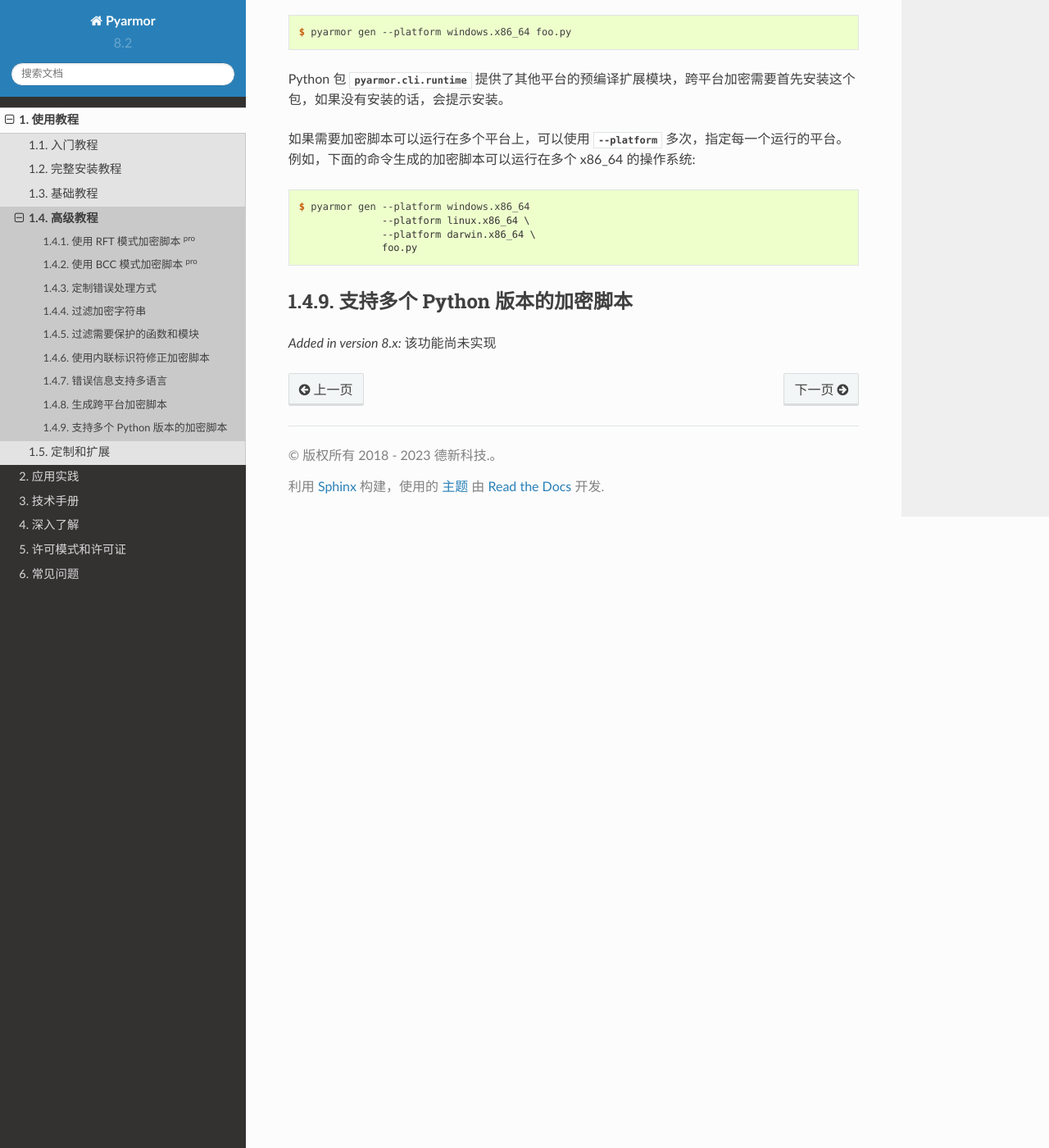
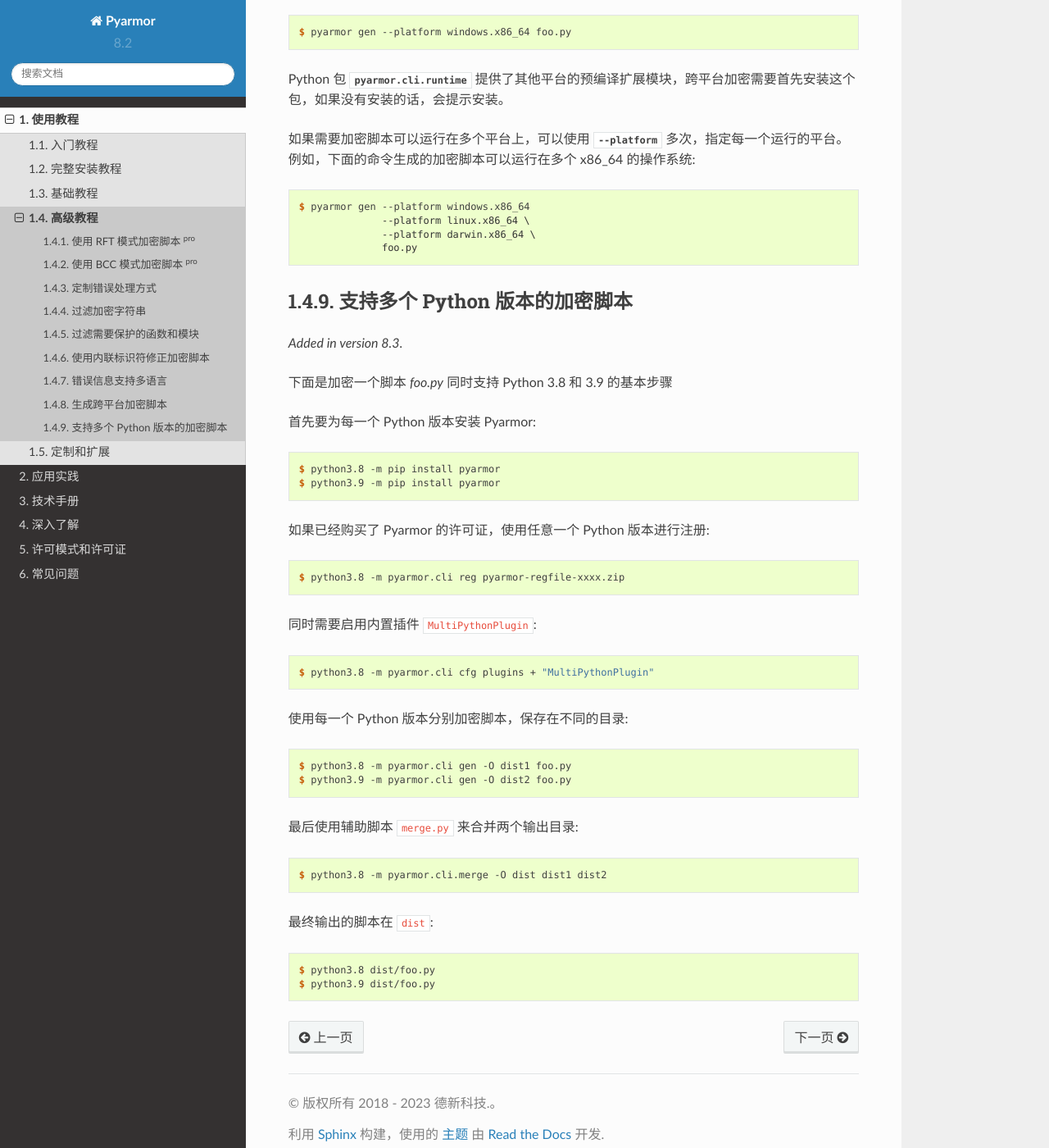
Before and after one commit to dashingsoft/pyarmor-docs-zh, a Sphinx documentation site: the page built from docs/tutorial/advanced.rst, in a window 1280 px wide and 1400 px high, scrolled down 8960 px. Shown: the whole window at 82% size. Built offline with Sphinx 7.4.7 and the Read the Docs theme 2.0.0, drawn with Linux system fonts in a browser that asks for light colours.

Commit message:
说明如何生成支持多个 Python 版本的加密脚本

```diff
--- a/docs/tutorial/advanced.rst
+++ b/docs/tutorial/advanced.rst
@@ -399,9 +399,35 @@
 支持多个 Python 版本的加密脚本
 ==============================
 
-.. versionadded:: 8.x
-                  该功能尚未实现
+.. versionadded:: 8.3
 
-.. Use helper script `merge.py`
+下面是加密一个脚本 `foo.py` 同时支持 Python 3.8 和 3.9 的基本步骤
+
+首先要为每一个 Python 版本安装 Pyarmor::
+
+    $ python3.8 -m pip install pyarmor
+    $ python3.9 -m pip install pyarmor
+
+如果已经购买了 Pyarmor 的许可证，使用任意一个 Python 版本进行注册::
+
+    $ python3.8 -m pyarmor.cli reg pyarmor-regfile-xxxx.zip
+
+同时需要启用内置插件 ``MultiPythonPlugin``::
+
+    $ python3.8 -m pyarmor.cli cfg plugins + "MultiPythonPlugin"
+
+使用每一个 Python 版本分别加密脚本，保存在不同的目录::
+
+    $ python3.8 -m pyarmor.cli gen -O dist1 foo.py
+    $ python3.9 -m pyarmor.cli gen -O dist2 foo.py
+
+最后使用辅助脚本 ``merge.py`` 来合并两个输出目录::
+
+    $ python3.8 -m pyarmor.cli.merge -O dist dist1 dist2
+
+最终输出的脚本在 ``dist``::
+
+    $ python3.8 dist/foo.py
+    $ python3.9 dist/foo.py
 
 .. include:: ../_common_definitions.txt
```
